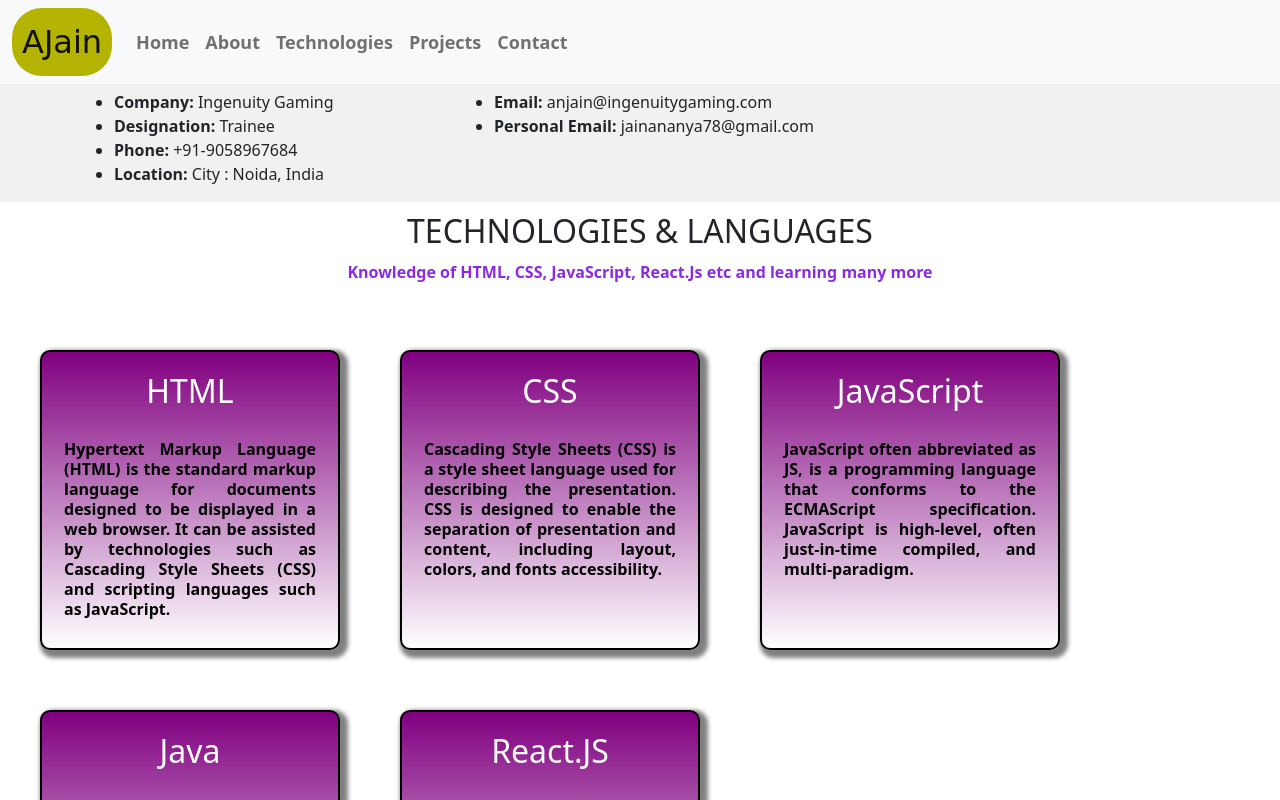
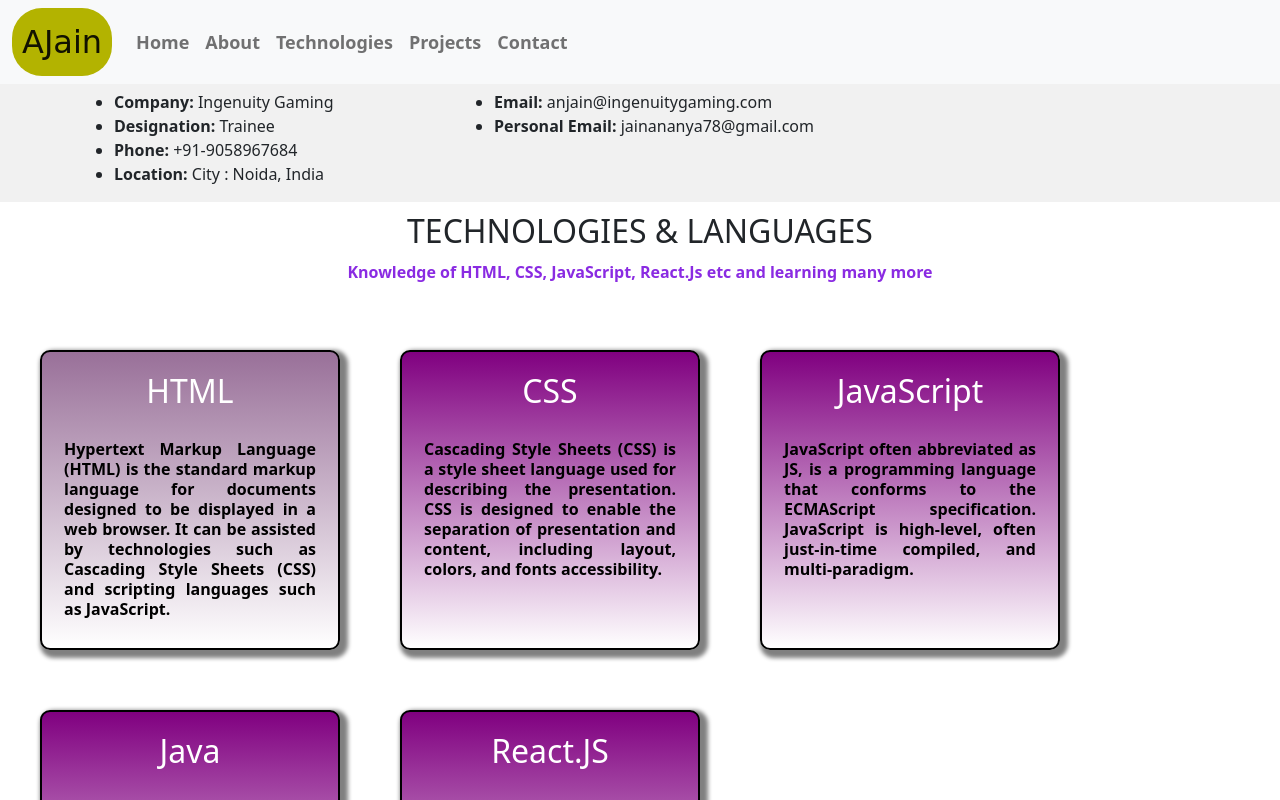
Before and after one commit to IngenuityGaming/Training-Assignment, a plain HTML site: page index.html in a window 1280 px wide. In both pictures the pointer is over the element 190 px from the left and 1564 px from the top of the page. Shown: the part 1064-1864 px from the top of the page. Drawn offline with nearby package versions, Linux system fonts and the light colour scheme.

Commit message:
hover effect

```diff
--- a/main.css
+++ b/main.css
@@ -105,9 +105,10 @@
     border: 2px solid black;
     height: 300px;
   }
-  /* .box:hover {
-    background-image: linear-gradient(black, white);
-  } */
+  .box:hover {
+    background-image: linear-gradient(rgba(73, 0, 73, 0.562),white);
+    cursor: pointer;
+  }
 
   .title h2 {
     margin-top: 20px;
```
